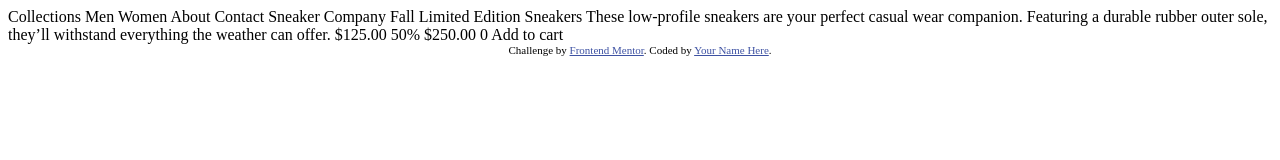
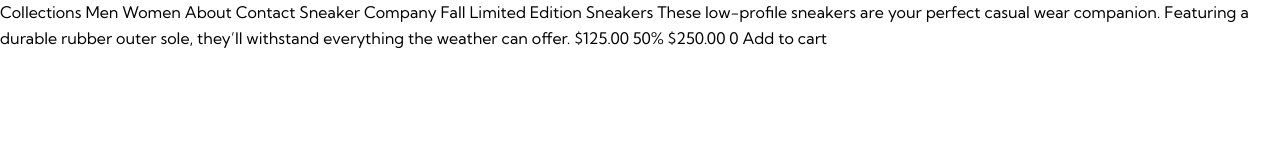
Before and after one commit to cristianbarreiro/ecommerce-product-page-main, a plain HTML site: page index.html in a window 1280 px wide. Drawn offline with Linux system fonts and the light colour scheme.

Commit message:
feat: archivos necesarios

```diff
--- a/index.html
+++ b/index.html
@@ -5,14 +5,10 @@
   <meta name="viewport" content="width=device-width, initial-scale=1.0"> <!-- displays site properly based on user's device -->
 
   <link rel="icon" type="image/png" sizes="32x32" href="./images/favicon-32x32.png">
+  <link rel="stylesheet" href="styles/style.css">
 
   <title>Frontend Mentor | E-commerce product page</title>
-
-  <!-- Feel free to remove these styles or customise in your own stylesheet 👍 -->
-  <style>
-    .attribution { font-size: 11px; text-align: center; }
-    .attribution a { color: hsl(228, 45%, 44%); }
-  </style>
+  <script src="js/main.js" defer></script>
 </head>
 <body>
 
@@ -36,9 +32,5 @@
   0
   Add to cart
 
-  <div class="attribution">
-    Challenge by <a href="https://www.frontendmentor.io?ref=challenge" target="_blank">Frontend Mentor</a>.
-    Coded by <a href="#">Your Name Here</a>.
-  </div>
 </body>
 </html>
--- /dev/null
+++ b/styles/style.css
@@ -0,0 +1,37 @@
+/* Importar fuente Kumbh Sans desde Google Fonts */
+@import url('https://fonts.googleapis.com/css2?family=Kumbh+Sans:wght@400;700&display=swap');
+
+/* Variables CSS para colores del style guide */
+:root {
+  /* Primary Colors */
+  --orange: hsl(26, 100%, 55%);
+  --pale-orange: hsl(25, 100%, 94%);
+
+  /* Neutral Colors */
+  --very-dark-blue: hsl(220, 13%, 13%);
+  --dark-grayish-blue: hsl(219, 9%, 45%);
+  --grayish-blue: hsl(220, 14%, 75%);
+  --light-grayish-blue: hsl(223, 64%, 98%);
+  --white: hsl(0, 0%, 100%);
+  --black-75: hsla(0, 0%, 0%, 0.75); /* Para lightbox background */
+
+  /* Typography */
+  --font-family: 'Kumbh Sans', sans-serif;
+  --font-size-body: 16px;
+  --font-weight-normal: 400;
+  --font-weight-bold: 700;
+}
+
+/* Reset básico y configuración de fuente */
+* {
+  margin: 0;
+  padding: 0;
+  box-sizing: border-box;
+}
+
+body {
+  font-family: var(--font-family);
+  font-size: var(--font-size-body);
+  font-weight: var(--font-weight-normal);
+  line-height: 1.6;
+}
```
Also changed, not shown: js/main.js (added).
